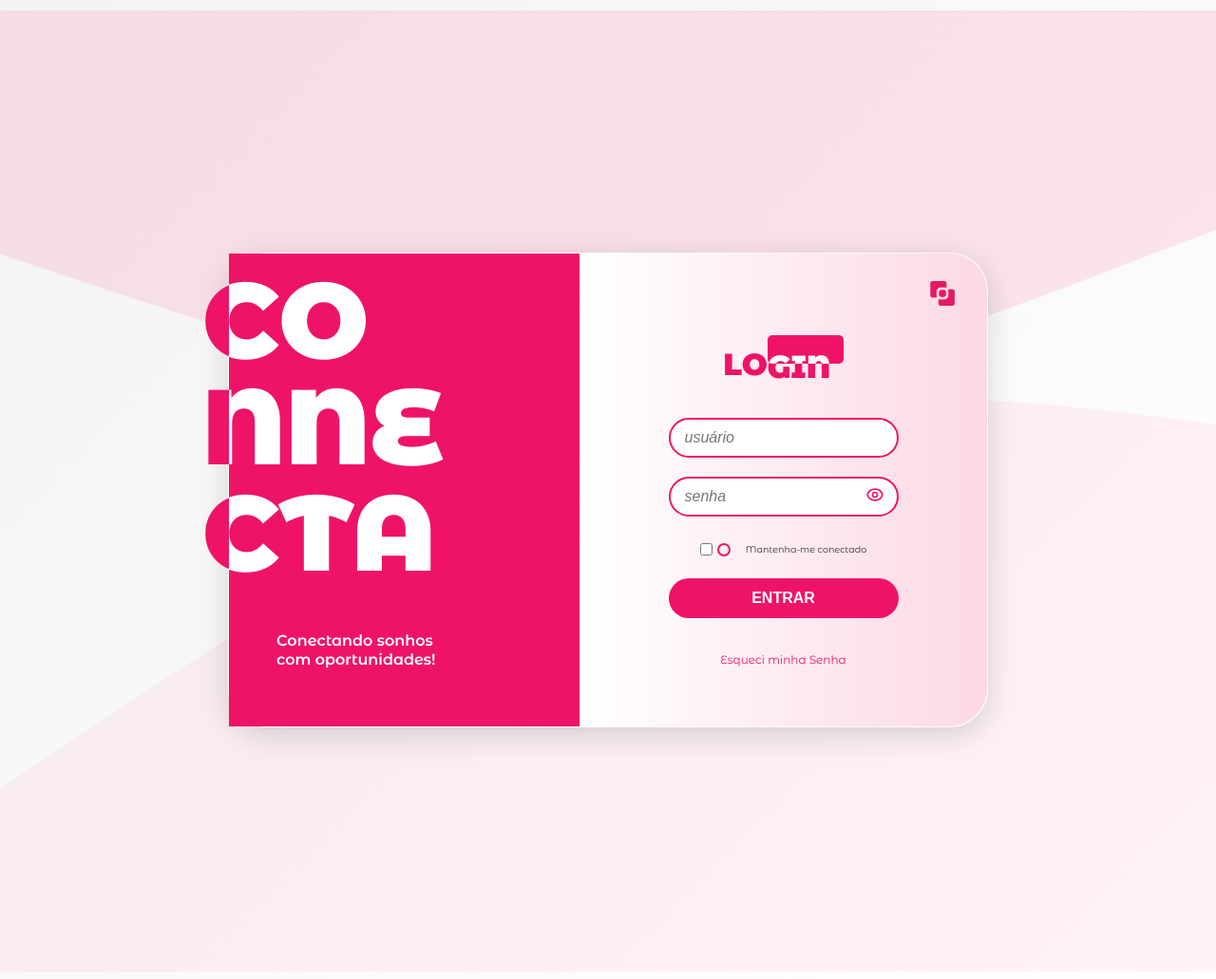
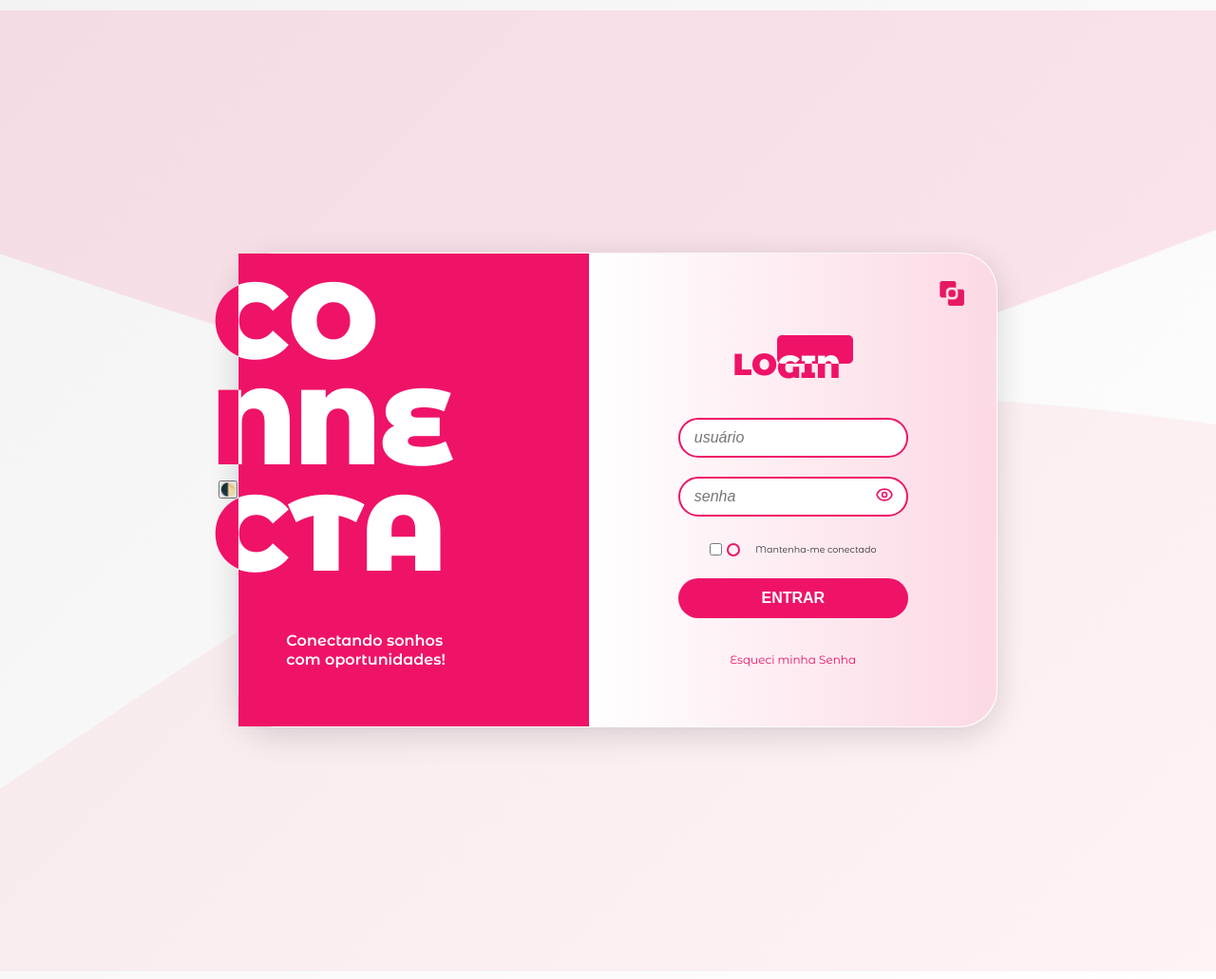
Before and after one commit to Fuyuki-Kuro/Connecta-App, a FastAPI app: page / in a window 1280 px wide. Shown: the whole page at 95% size. Run offline with FastAPI, Linux system fonts and the light colour scheme; parts of the project's set-up code (start-up, migrations or seed data) failed here and were passed over.

Commit message:
Update login.html

```diff
--- a/app/templates/login.html
+++ b/app/templates/login.html
@@ -8,6 +8,7 @@
   <link rel="stylesheet" href="/static/css/login.css">
 </head>
 <body>
+  <button id="theme-toggle" class="floating-button">🌓</button>
   <div class="background">
     <svg class="shape-top" viewBox="0 0 800 600" xmlns="http://www.w3.org/2000/svg">
       <path fill="#ef1368" fill-opacity="0.1" d="M0,160L80,186.7C160,213,320,267,480,245.3C640,224,800,128,960,96C1120,64,1280,96,1360,112L1440,128V0H1360C1280,0,1120,0,960,0C800,0,640,0,480,0C320,0,160,0,80,0H0Z" />
@@ -65,5 +66,20 @@
       </div>
     </div>
   </div>
+
+  <script>
+    const themeToggle = document.getElementById('theme-toggle');
+    const themeLink = document.getElementById('theme-style');
+
+    // Verifica o tema salvo
+    const currentTheme = localStorage.getItem('theme') || 'light';
+    themeLink.href = `/static/css/theme-${currentTheme}.css`;
+
+    themeToggle.addEventListener('click', () => {
+      const newTheme = themeLink.href.includes('light') ? 'dark' : 'light';
+      themeLink.href = `/static/css/theme-${newTheme}.css`;
+      localStorage.setItem('theme', newTheme);
+    });
+  </script>
 </body>
 </html>
```
